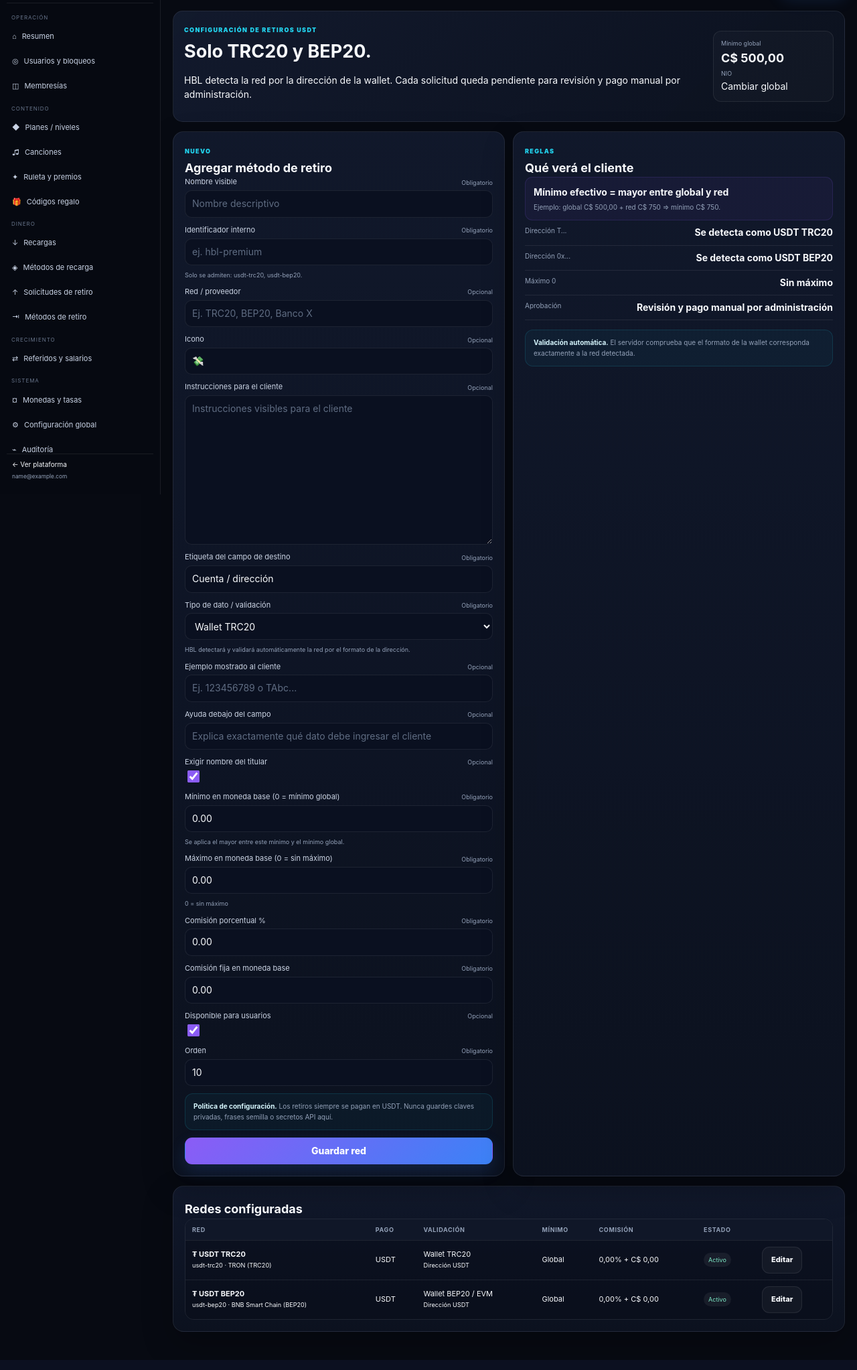
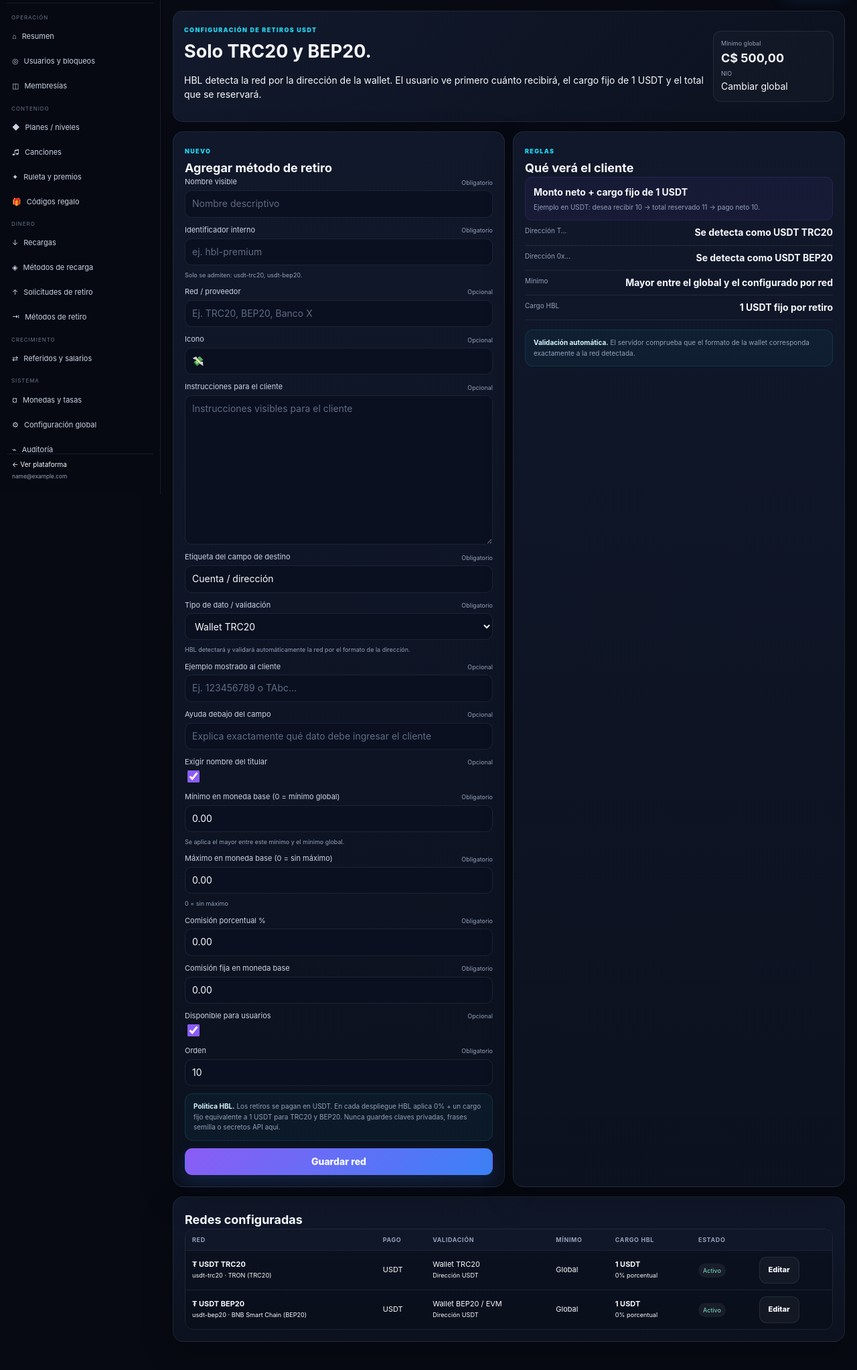
Before and after one commit to victorpavon2908-gif/hlb, a Django app: page /control/metodos-retiro/ in a window 1280 px wide. Shown: the part 62-2107 px from the top of the page at 67% size. Run offline with Django 5.2, Linux system fonts and the light colour scheme; the visitor is signed in with stand-in values (Sample User, id 1); data comes from the database, SQL or seed files in the repository; parts of the project's set-up code (start-up, migrations or seed data) failed here and were passed over.

Commit message:
Clarify fixed withdrawal charge in control UI

```diff
--- a/hbl_core/templates/hbl/control/withdrawal_methods.html
+++ b/hbl_core/templates/hbl/control/withdrawal_methods.html
@@ -1,9 +1,67 @@
-{% extends 'hbl/control/base.html' %}{% block title %}Métodos de retiro · HBL Control{% endblock %}{% block heading %}Métodos de retiro{% endblock %}{% block content %}
-<section class="control-hero"><div><span class="eyebrow">CONFIGURACIÓN DE RETIROS USDT</span><h1>Solo TRC20 y BEP20.</h1><p>HBL detecta la red por la dirección de la wallet. Cada solicitud queda pendiente para revisión y pago manual por administración.</p></div><div class="rate-card"><small>Mínimo global</small><strong>{{ config.base_currency_symbol }} {{ config.withdrawal_min }}</strong><span>{{ config.base_currency_code }}</span><a href="{% url 'hbl_control_config' %}">Cambiar global</a></div></section>
+{% extends 'hbl/control/base.html' %}
+{% block title %}Métodos de retiro · HBL Control{% endblock %}
+{% block heading %}Métodos de retiro{% endblock %}
+{% block content %}
+<section class="control-hero">
+  <div>
+    <span class="eyebrow">CONFIGURACIÓN DE RETIROS USDT</span>
+    <h1>Solo TRC20 y BEP20.</h1>
+    <p>HBL detecta la red por la dirección de la wallet. El usuario ve primero cuánto recibirá, el cargo fijo de 1 USDT y el total que se reservará.</p>
+  </div>
+  <div class="rate-card">
+    <small>Mínimo global</small><strong>{{ config.base_currency_symbol }} {{ config.withdrawal_min }}</strong><span>{{ config.base_currency_code }}</span>
+    <a href="{% url 'hbl_control_config' %}">Cambiar global</a>
+  </div>
+</section>
+
 <div class="control-grid-2 space-top">
-<section class="panel"><span class="eyebrow">{% if editing %}EDITAR{% else %}NUEVO{% endif %}</span><h2>{% if editing %}{{ editing.name }}{% else %}Agregar método de retiro{% endif %}</h2>
-<form method="post" class="form-stack" novalidate>{% csrf_token %}{{ form.non_field_errors }}{% for field in form %}<div class="field-row"><label class="field-label" for="{{ field.id_for_label }}"><span>{{ field.label }}</span><span>{% if field.field.required %}Obligatorio{% else %}Opcional{% endif %}</span></label>{{ field }}{% if field.help_text %}<small>{{ field.help_text }}</small>{% endif %}{{ field.errors }}</div>{% endfor %}<div class="form-policy"><b>Política de configuración.</b> Los retiros siempre se pagan en USDT. Nunca guardes claves privadas, frases semilla o secretos API aquí.</div><button class="primary-btn">Guardar red</button>{% if editing %}<a class="secondary-btn inline" href="{% url 'hbl_control_withdrawal_methods' %}">Cancelar edición</a>{% endif %}</form></section>
-<section class="panel"><span class="eyebrow">REGLAS</span><h2>Qué verá el cliente</h2><div class="control-highlight"><b>Mínimo efectivo = mayor entre global y red</b><span>Ejemplo: global {{ config.base_currency_symbol }} {{ config.withdrawal_min }} + red {{ config.base_currency_symbol }} 750 ⇒ mínimo {{ config.base_currency_symbol }} 750.</span></div><div class="detail-list space-top"><div><dt>Dirección T...</dt><dd>Se detecta como USDT TRC20</dd></div><div><dt>Dirección 0x...</dt><dd>Se detecta como USDT BEP20</dd></div><div><dt>Máximo 0</dt><dd>Sin máximo</dd></div><div><dt>Aprobación</dt><dd>Revisión y pago manual por administración</dd></div></div><div class="form-policy space-top"><b>Validación automática.</b> El servidor comprueba que el formato de la wallet corresponda exactamente a la red detectada.</div></section>
+<section class="panel">
+  <span class="eyebrow">{% if editing %}EDITAR{% else %}NUEVO{% endif %}</span>
+  <h2>{% if editing %}{{ editing.name }}{% else %}Agregar método de retiro{% endif %}</h2>
+  <form method="post" class="form-stack" novalidate>
+    {% csrf_token %}{{ form.non_field_errors }}
+    {% for field in form %}
+    <div class="field-row">
+      <label class="field-label" for="{{ field.id_for_label }}"><span>{{ field.label }}</span><span>{% if field.field.required %}Obligatorio{% else %}Opcional{% endif %}</span></label>
+      {{ field }}{% if field.help_text %}<small>{{ field.help_text }}</small>{% endif %}{{ field.errors }}
+    </div>
+    {% endfor %}
+    <div class="form-policy"><b>Política HBL.</b> Los retiros se pagan en USDT. En cada despliegue HBL aplica 0% + un cargo fijo equivalente a 1 USDT para TRC20 y BEP20. Nunca guardes claves privadas, frases semilla o secretos API aquí.</div>
+    <button class="primary-btn">Guardar red</button>
+    {% if editing %}<a class="secondary-btn inline" href="{% url 'hbl_control_withdrawal_methods' %}">Cancelar edición</a>{% endif %}
+  </form>
+</section>
+
+<section class="panel">
+  <span class="eyebrow">REGLAS</span><h2>Qué verá el cliente</h2>
+  <div class="control-highlight"><b>Monto neto + cargo fijo de 1 USDT</b><span>Ejemplo en USDT: desea recibir 10 → total reservado 11 → pago neto 10.</span></div>
+  <div class="detail-list space-top">
+    <div><dt>Dirección T...</dt><dd>Se detecta como USDT TRC20</dd></div>
+    <div><dt>Dirección 0x...</dt><dd>Se detecta como USDT BEP20</dd></div>
+    <div><dt>Mínimo</dt><dd>Mayor entre el global y el configurado por red</dd></div>
+    <div><dt>Cargo HBL</dt><dd>1 USDT fijo por retiro</dd></div>
+  </div>
+  <div class="form-policy space-top"><b>Validación automática.</b> El servidor comprueba que el formato de la wallet corresponda exactamente a la red detectada.</div>
+</section>
 </div>
-<section class="panel space-top"><h2>Redes configuradas</h2><div class="table-wrap"><table><thead><tr><th>Red</th><th>Pago</th><th>Validación</th><th>Mínimo</th><th>Comisión</th><th>Estado</th><th></th></tr></thead><tbody>{% for m in items %}<tr><td><b>{{ m.icon }} {{ m.name }}</b><br><small>{{ m.slug }}{% if m.network %} · {{ m.network }}{% endif %}</small></td><td>USDT</td><td>{{ m.get_identifier_type_display }}<br><small>{{ m.account_label }}</small></td><td>{% if m.min_amount_nio %}{{ config.base_currency_symbol }} {{ m.min_amount_nio }}{% else %}Global{% endif %}</td><td>{{ m.fee_percent }}% + {{ config.base_currency_symbol }} {{ m.fee_fixed_nio }}</td><td><span class="status {% if m.active %}paid{% else %}rejected{% endif %}">{% if m.active %}Activo{% else %}Oculto{% endif %}</span></td><td><a class="secondary-btn inline" href="{% url 'hbl_control_withdrawal_method_edit' m.id %}">Editar</a></td></tr>{% empty %}<tr><td colspan="7">Las redes TRC20 y BEP20 aún no están configuradas.</td></tr>{% endfor %}</tbody></table></div></section>
+
+<section class="panel space-top">
+  <h2>Redes configuradas</h2>
+  <div class="table-wrap"><table>
+    <thead><tr><th>Red</th><th>Pago</th><th>Validación</th><th>Mínimo</th><th>Cargo HBL</th><th>Estado</th><th></th></tr></thead>
+    <tbody>
+    {% for m in items %}
+      <tr>
+        <td><b>{{ m.icon }} {{ m.name }}</b><br><small>{{ m.slug }}{% if m.network %} · {{ m.network }}{% endif %}</small></td>
+        <td>USDT</td>
+        <td>{{ m.get_identifier_type_display }}<br><small>{{ m.account_label }}</small></td>
+        <td>{% if m.min_amount_nio %}{{ config.base_currency_symbol }} {{ m.min_amount_nio }}{% else %}Global{% endif %}</td>
+        <td><b>1 USDT</b><br><small>0% porcentual</small></td>
+        <td><span class="status {% if m.active %}paid{% else %}rejected{% endif %}">{% if m.active %}Activo{% else %}Oculto{% endif %}</span></td>
+        <td><a class="secondary-btn inline" href="{% url 'hbl_control_withdrawal_method_edit' m.id %}">Editar</a></td>
+      </tr>
+    {% empty %}<tr><td colspan="7">Las redes TRC20 y BEP20 aún no están configuradas.</td></tr>{% endfor %}
+    </tbody>
+  </table></div>
+</section>
 {% endblock %}
```
